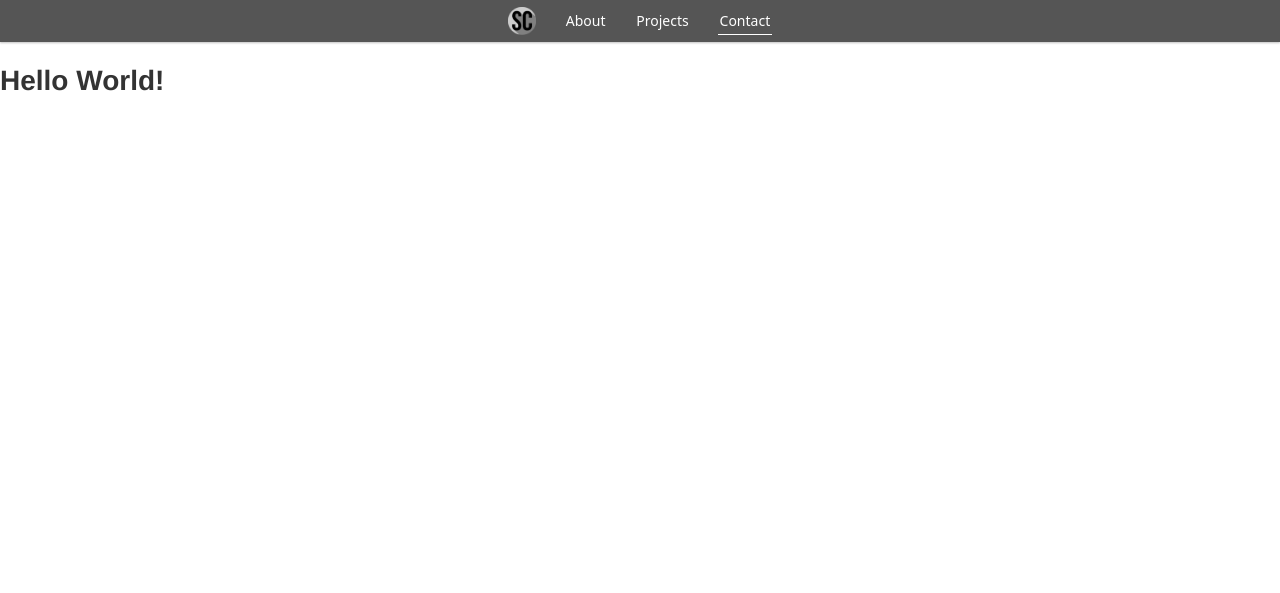
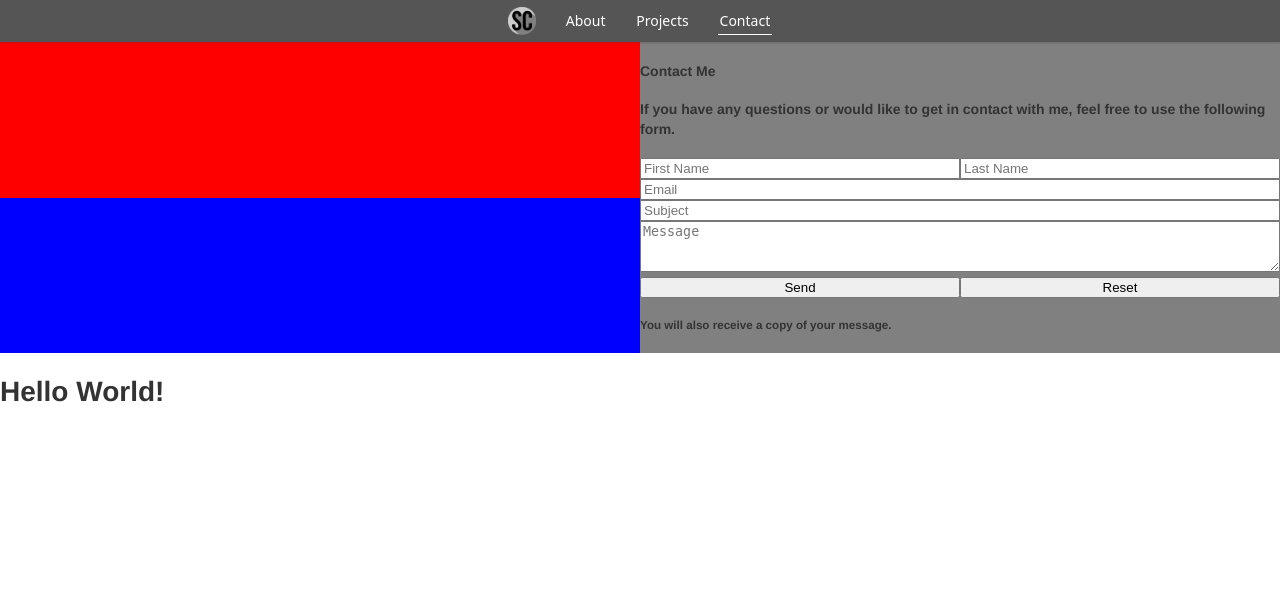
Before and after one commit to CollinsSpencer/Personal-Website, a PHP site: page /contact/ in a window 1280 px wide. Shown: the top 593 px of the page. Run offline with PHP 8.4, Linux system fonts and the light colour scheme.

Commit message:
sample flex-layout on contact page

```diff
--- a/assets/css/contact.css
+++ b/assets/css/contact.css
@@ -0,0 +1,7 @@
+input {
+  width: 100%;
+}
+
+textarea {
+  width: 100%;
+}
--- a/assets/css/flex-layout.css
+++ b/assets/css/flex-layout.css
@@ -4,59 +4,66 @@
   justify-content: flex-start;
 }
 
-.horizontal-2 {
-  flex-direction: row;
-}
-.horizontal-2 > article {
-  width: 50%;
+.flex > article {
+  /*padding: 1em;*/
 }
 
-.horizontal-3 {
-  flex-direction: row;
-}
-.horizontal-3 > article {
-  width: Calc(100%/3);
+.horizontal {
+  flex-direction: column;
 }
 
-.horizontal-4 {
-  flex-direction: row;
-}
-.horizontal-4 > article {
-  width: 25%;
-}
-
-.horizontal-5 {
-  flex-direction: row;
-}
-.horizontal-5 > article {
-  width: 20%;
-}
-
-
-.vertical-2 {
+.vertical {
   flex-direction: column;
+  height: 100%;
 }
 .vertical-2 > article {
   height: 50%;
 }
-
-.vertical-3 {
-  flex-direction: column;
-}
 .vertical-3 > article {
   height: Calc(100%/3);
 }
-
-.vertical-4 {
-  flex-direction: column;
-}
-.vertical-5 > article {
+.vertical-4 > article {
   height: 25%;
-}
-
-.vertical-5 {
-  flex-direction: column;
 }
 .vertical-5 > article {
   height: 20%;
 }
+
+
+/* MEDIA SCREENS */
+
+/* Extra small devices (phones, less than 600px) */
+/* No media query since this is the default */
+
+/* Small devices (tablets, 600px and up) */
+@media (min-width: 600px) {
+  .horizontal {
+    flex-direction: row;
+    width: 100%;
+  }
+  .horizontal-2 > article {
+    width: 50%;
+  }
+  .horizontal-3 > article {
+    width: Calc(100%/3);
+  }
+}
+
+/* Medium devices (desktops, 960px and up) */
+@media (min-width: 960px) {
+  .horizontal-4 > article {
+    width: 25%;
+  }
+  .horizontal-5 > article {
+    width: 20%;
+  }
+}
+
+/* Large devices (large desktops, 1280px and up) */
+@media (min-width: 1280px) {
+
+}
+
+@-ms-viewport{
+    width: device-width;
+}
--- a/contact/index.php
+++ b/contact/index.php
@@ -11,6 +11,68 @@
   <!-- NAV -->
   <?php $selected = "contact"; require_once "../nav.php" ?>
 
+  <!-- CONTACT -->
+  <div class="centered">
+    <section class="horizontal horizontal-2 flex">
+      <article>
+        <section class="vertical vertical-2 flex">
+          <article style="min-height:50px;background-color:red"></article>
+          <article style="min-height:50px;background-color:blue"></article>
+        </section>
+      </article>
+
+      <article style="min-height:50px;background-color:grey">
+        <!-- Contact form -->
+        <section id="contact">
+          <div class="darkish container-fluid">
+            <div class="row bottom text-center">
+              <h1 class="heading">Contact Me</h1>
+              <h4>If you have any questions or would like to get in contact with me, feel free to use the following form.</h4>
+            </div>
+            <form id="contactForm" method="post" action="">
+              <section class="vertical flex">
+                <article>
+                  <section class="horizontal horizontal-2 flex">
+                    <article>
+                      <input id="firstName" class="form-control" type="text" name="fields[first_name]" placeholder="First Name">
+                    </article>
+                    <article>
+                      <input id="lastName" class="form-control" type="text" name="fields[last_name]" placeholder="Last Name">
+                    </article>
+                  </section>
+                </article>
+                <article>
+                  <input id="email" class="form-control" type="email" name="fields[email]" placeholder="Email">
+                </article>
+                <article>
+                  <input id="subject" class="form-control" type="text" name="fields[subject]" placeholder="Subject">
+                </article>
+                <article>
+                  <textarea id="message" class="form-control" name="fields[message]" placeholder="Message" rows="3" cols="50"></textarea>
+                </article>
+                <article>
+                  <section class="horizontal horizontal-2 flex">
+                    <article>
+                      <input id="submit" class="form-control" type="submit" name="fields[send]" value="Send">
+                    </article>
+                    <article>
+                      <input id="reset" class="form-control" type="reset" name="fields[reset]" value="Reset">
+                    </article>
+                  </section>
+                </article>
+              </section>
+            </form>
+            <div class="row bottom text-center">
+              <h5>You will also receive a copy of your message.</h5>
+            </div>
+          </div>
+        </section>
+      </article>
+    </section>
+  </div>
+
+
+
   <div style="height: 2000px">
     <h1>Hello World!<h1>
   </div>
```
